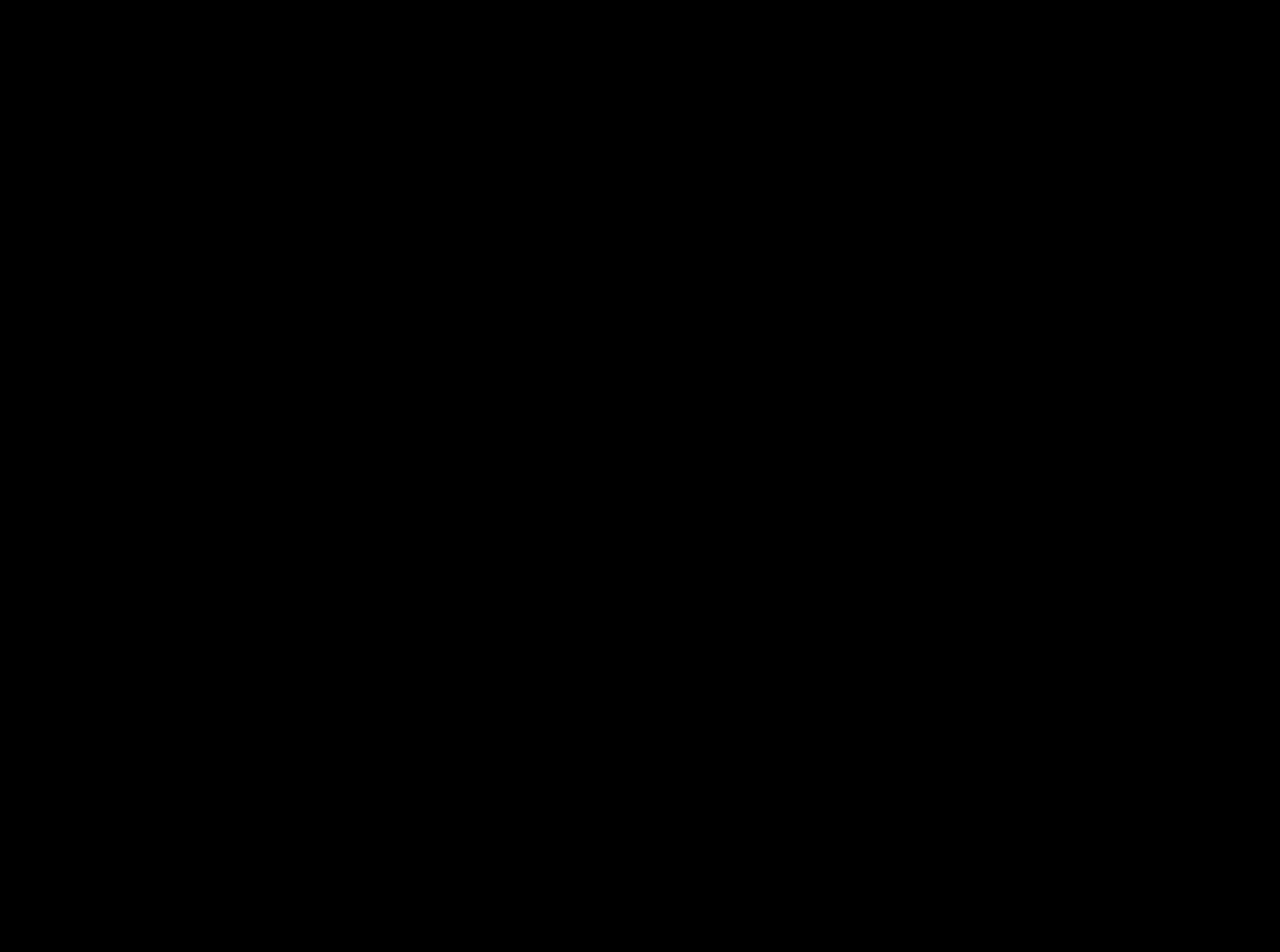
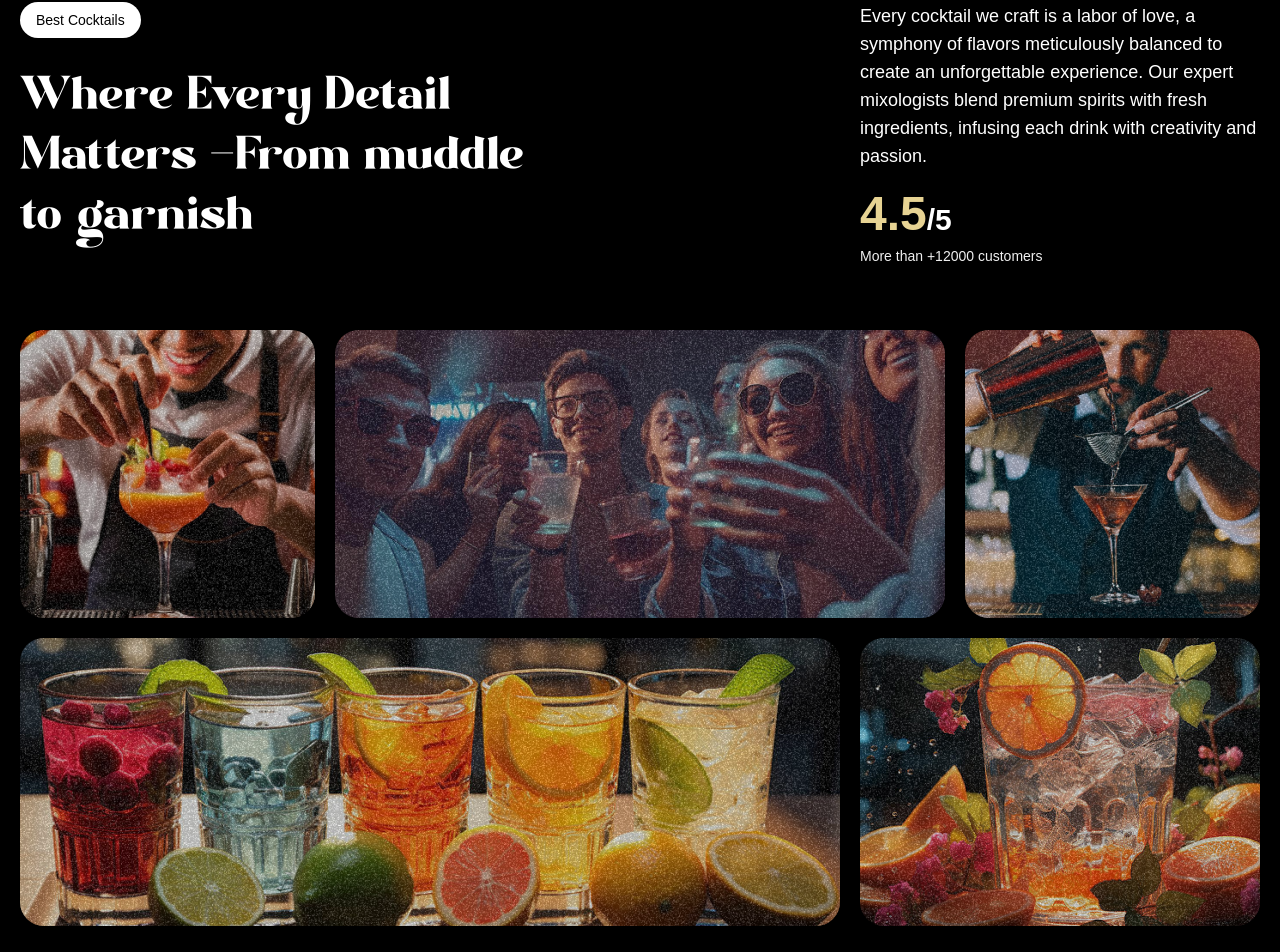
Before and after one commit to Soul1754/GSAP-Learning, a React (Vite) app: page / in a window 1280 px wide. Shown: the part 1710-2662 px from the top of the page. Before the commit the page ends 1600 px from the top, so only its background shows below. Built offline with nearby package versions, Linux system fonts and the light colour scheme; a web font is replaced by a local one.

Commit message:
Implement the About Section

```diff
--- a/src/App.jsx
+++ b/src/App.jsx
@@ -3,6 +3,7 @@
 import Navbar from "./components/Navbar";
 import Hero from './components/Hero';
 import Cocktails from './components/Cocktails';
+import About from './components/About';
 gsap.registerPlugin(ScrollTrigger, SplitText);
 const App = () => {
     return (
@@ -10,6 +11,7 @@
             <Navbar />
             <Hero />
             <Cocktails />
+            <About />
       </main>
     );
 };
--- /dev/null
+++ b/src/components/About.jsx
@@ -0,0 +1,96 @@
+import { useGSAP } from "@gsap/react";
+import React from "react";
+import { gsap } from "gsap";
+import { SplitText } from "gsap/all";
+const About = () => {
+  useGSAP(() => {
+    const titleSplit = SplitText.create("#about h2", { type: "words" });
+
+    const scrolltl = gsap.timeline({
+      scrollTrigger: {
+        trigger: "#about",
+        start: "top center",
+      },
+    });
+    scrolltl
+      .from(titleSplit.words, {
+        opacity: 0,
+        duration: 1,
+        yPercent: 100,
+        ease: "expo.out",
+        stagger: 0.02,
+      })
+
+        .from(".top-grid div, .bottom-grid div", {
+
+        opacity: 0,
+        duration: 0.5,
+        ease: "power1.inOut",
+          stagger: 0.06,
+
+      }, "-=0.5");
+  });
+
+  return (
+    <div id="about">
+      <div className="mb-16 md:px-0 px-5">
+        <div className="content">
+          <div className="md:col-span-8">
+            <p className="badge">Best Cocktails</p>
+            <h2>
+              Where Every Detail Matters <span className="text-white">-</span>
+              From muddle to garnish
+            </h2>
+          </div>
+          <div className="sub-content">
+            <p>
+              Every cocktail we craft is a labor of love, a symphony of flavors
+              meticulously balanced to create an unforgettable experience. Our
+              expert mixologists blend premium spirits with fresh ingredients,
+              infusing each drink with creativity and passion.
+            </p>
+            <div>
+              <p className="md:text-3xl text-xl font-bold">
+                <span>4.5</span>/5
+              </p>
+              <p className="text-sm text-white-100">
+                More than +12000 customers
+              </p>
+            </div>
+          </div>
+        </div>
+      </div>
+
+      <div className="top-grid">
+        <div className="md:col-span-3">
+          <div className="noisy" />
+          <img src="/images/abt1.png" alt="" />
+        </div>
+
+        <div className="md:col-span-6">
+          <div className="noisy" />
+          <img src="/images/abt2.png" alt="" />
+        </div>
+
+        <div className="md:col-span-3">
+          <div className="noisy" />
+          <img src="/images/abt5.png" alt="" />
+        </div>
+      </div>
+
+      <div className="bottom-grid">
+        <div className="md:col-span-8">
+          <div className="noisy" />
+          <img src="/images/abt3.png" alt="" />
+        </div>
+
+        <div className="md:col-span-4">
+          <div className="noisy" />
+          <img src="/images/abt4.png" alt="" />
+        </div>
+      </div>
+    </div>
+  );
+};
+
+export default About;
```
